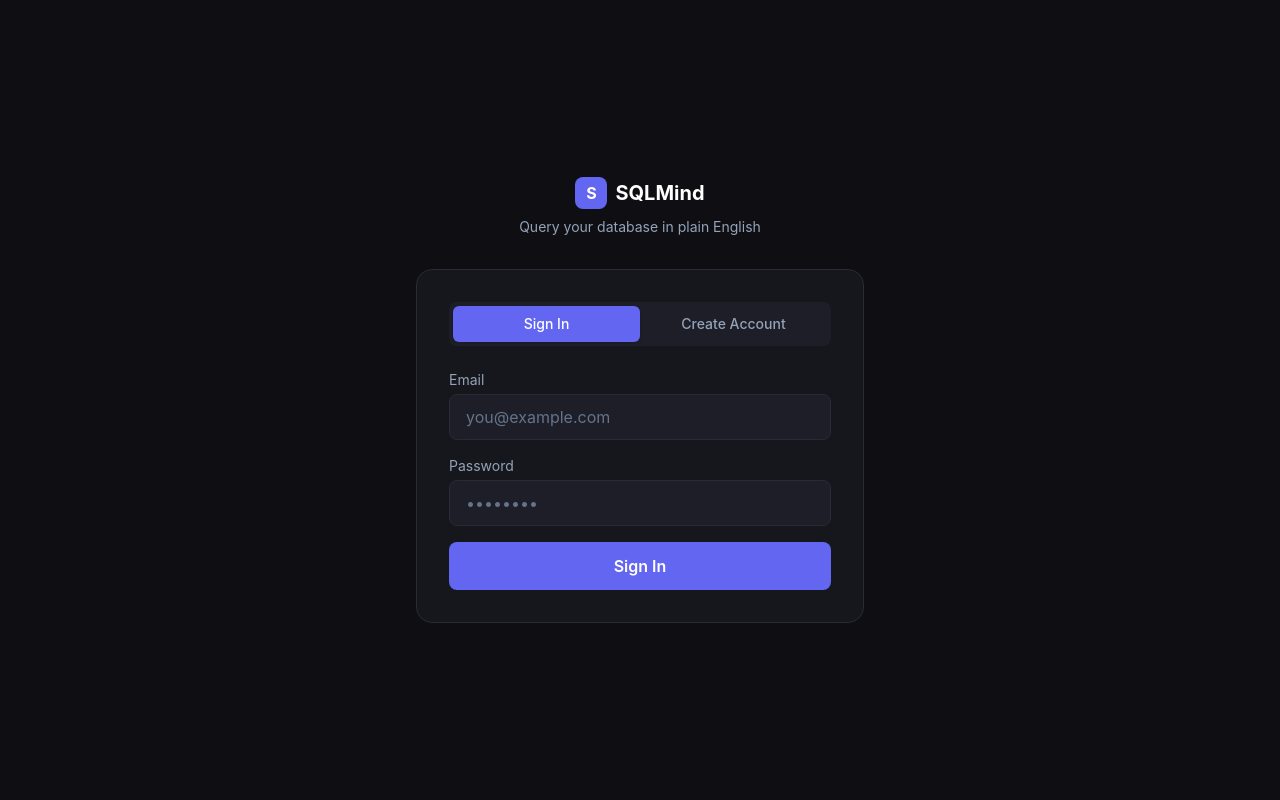
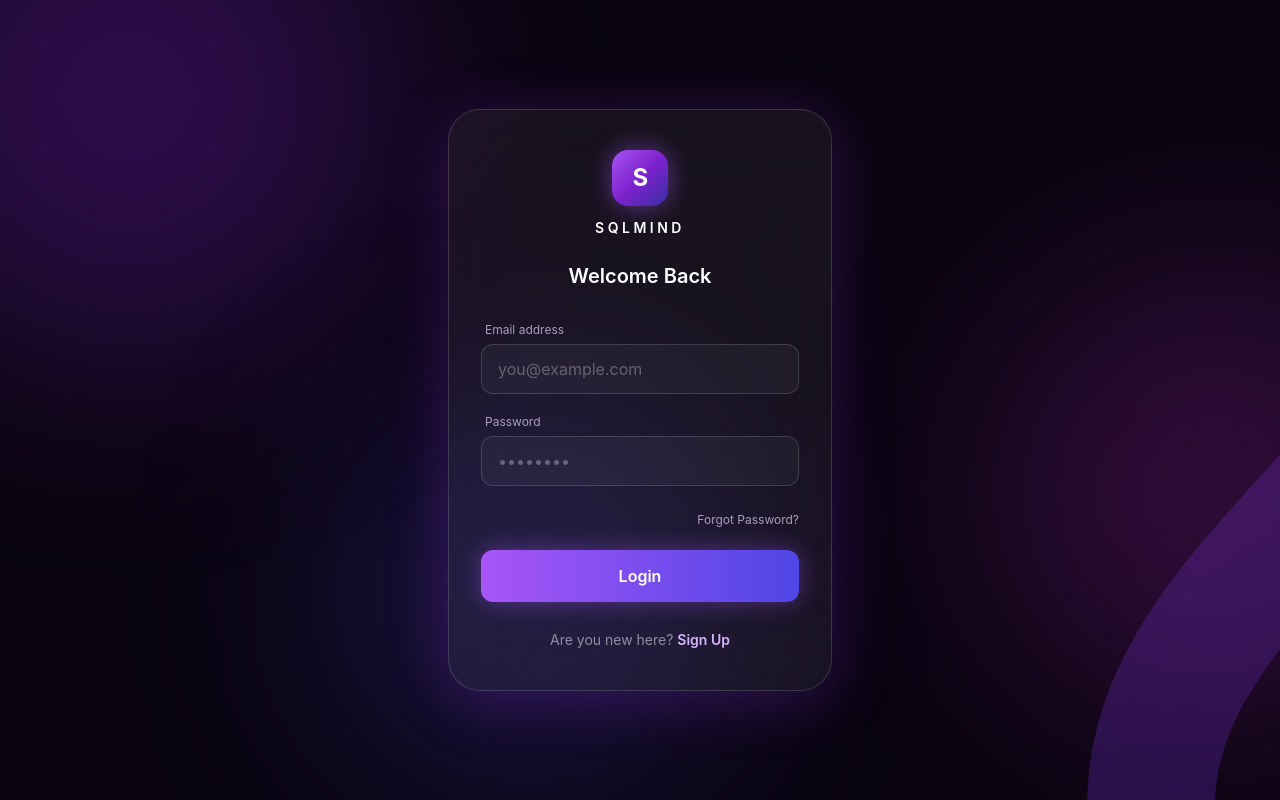
Before and after one commit to AFRADOX/SQL-Mind, a React app in the folder frontend/: page /login in a window 1280 px wide. Built offline with nearby package versions, Linux system fonts and the light colour scheme; no server answers; the HTML template or start-up script is replaced by a standard one.

Commit message:
Login desgin

```diff
--- a/frontend/src/pages/LoginPage.jsx
+++ b/frontend/src/pages/LoginPage.jsx
@@ -57,89 +57,131 @@ export default function LoginPage() {
     }
   }
 
+  const isLogin = tab === "login"
+
   return (
-    <div className="min-h-screen bg-surface-900 flex items-center justify-center px-4">
-      <div className="w-full max-w-md">
-        <div className="text-center mb-8">
-          <div className="inline-flex items-center gap-2 mb-2">
-            <div className="w-8 h-8 bg-brand-500 rounded-lg flex items-center justify-center text-white font-bold">
-              S
+    <div className="relative min-h-screen bg-[#0a0511] flex items-center justify-center px-4 overflow-hidden">
+      {/* Ambient glow field — same device as the reference: soft ribboned
+          purple light behind a glass panel, kept subtle and out of focus */}
+      <div className="pointer-events-none absolute inset-0">
+        <div className="absolute -top-40 -left-32 w-[32rem] h-[32rem] rounded-full bg-purple-700/30 blur-[110px]" />
+        <div className="absolute top-1/3 -right-40 w-[28rem] h-[28rem] rounded-full bg-fuchsia-600/20 blur-[100px]" />
+        <div className="absolute bottom-0 left-1/4 w-[26rem] h-[26rem] rounded-full bg-indigo-600/20 blur-[100px]" />
+        <svg
+          className="absolute inset-0 w-full h-full opacity-[0.35]"
+          viewBox="0 0 700 900"
+          preserveAspectRatio="xMidYMid slice"
+        >
+          <defs>
+            <linearGradient id="ribbon" x1="0" y1="0" x2="1" y2="1">
+              <stop offset="0%" stopColor="#a855f7" />
+              <stop offset="100%" stopColor="#4c1d95" />
+            </linearGradient>
+          </defs>
+          <path
+            d="M -50 150 C 150 50, 250 250, 450 180 S 750 100, 800 300 S 550 550, 650 750"
+            stroke="url(#ribbon)"
+            strokeWidth="70"
+            strokeLinecap="round"
+            fill="none"
+          />
+        </svg>
+      </div>
+
+      <div className="relative w-full max-w-sm">
+        {/* Glass card */}
+        <div className="relative rounded-[2rem] border border-white/15 bg-white/[0.06] backdrop-blur-2xl shadow-[0_8px_60px_rgba(147,51,234,0.25)] px-8 py-10">
+          {/* Logo mark */}
+          <div className="flex flex-col items-center mb-6">
+            <div className="w-14 h-14 rounded-2xl bg-gradient-to-br from-purple-500 via-purple-700 to-indigo-800 flex items-center justify-center shadow-[0_0_25px_rgba(168,85,247,0.5)] mb-3">
+              <span className="text-white text-2xl font-bold tracking-tight">S</span>
             </div>
-            <span className="text-xl font-bold text-white">SQLMind</span>
-          </div>
-          <p className="text-slate-400 text-sm">Query your database in plain English</p>
-        </div>
-
-        <div className="bg-surface-800 border border-surface-600 rounded-2xl p-8">
-          <div className="flex bg-surface-700 rounded-lg p-1 mb-6">
-            {["login", "register"].map((t) => (
-              <button
-                key={t}
-                onClick={() => setTab(t)}
-                className={`flex-1 py-2 rounded-md text-sm font-medium transition-all ${
-                  tab === t
-                    ? "bg-brand-500 text-white shadow"
-                    : "text-slate-400 hover:text-white"
-                }`}
-              >
-                {t === "login" ? "Sign In" : "Create Account"}
-              </button>
-            ))}
+            <span className="text-white text-sm font-semibold tracking-[0.25em] uppercase">
+              SQLMind
+            </span>
           </div>
 
-          <div className="space-y-4">
-            {tab === "register" && (
+          <h1 className="text-center text-white text-xl font-semibold mb-8">
+            {isLogin ? "Welcome Back" : "Create Your Account"}
+          </h1>
+
+          <div className="space-y-5">
+            {!isLogin && (
               <div>
-                <label className="block text-sm text-slate-400 mb-1">Full Name</label>
+                <label className="block text-xs text-purple-200/70 mb-1.5 ml-1">
+                  Full Name
+                </label>
                 <input
                   value={fullName}
                   onChange={(e) => setFullName(e.target.value)}
                   placeholder="Your Name"
-                  className="w-full bg-surface-700 border border-surface-600 rounded-lg px-4 py-2.5 text-white placeholder-slate-500 focus:outline-none focus:border-brand-500"
+                  className="w-full bg-white/[0.04] border border-white/15 rounded-xl px-4 py-3 text-white placeholder-white/30 focus:outline-none focus:border-purple-400/70 focus:bg-white/[0.08] transition-colors"
                 />
               </div>
             )}
 
             <div>
-              <label className="block text-sm text-slate-400 mb-1">Email</label>
+              <label className="block text-xs text-purple-200/70 mb-1.5 ml-1">
+                Email address
+              </label>
               <input
                 type="email"
                 value={email}
                 onChange={(e) => setEmail(e.target.value)}
                 placeholder="you@example.com"
-                className="w-full bg-surface-700 border border-surface-600 rounded-lg px-4 py-2.5 text-white placeholder-slate-500 focus:outline-none focus:border-brand-500"
+                className="w-full bg-white/[0.04] border border-white/15 rounded-xl px-4 py-3 text-white placeholder-white/30 focus:outline-none focus:border-purple-400/70 focus:bg-white/[0.08] transition-colors"
               />
             </div>
 
             <div>
-              <label className="block text-sm text-slate-400 mb-1">Password</label>
+              <label className="block text-xs text-purple-200/70 mb-1.5 ml-1">
+                Password
+              </label>
               <input
                 type="password"
                 value={password}
                 onChange={(e) => setPassword(e.target.value)}
                 placeholder="••••••••"
-                className="w-full bg-surface-700 border border-surface-600 rounded-lg px-4 py-2.5 text-white placeholder-slate-500 focus:outline-none focus:border-brand-500"
+                className="w-full bg-white/[0.04] border border-white/15 rounded-xl px-4 py-3 text-white placeholder-white/30 focus:outline-none focus:border-purple-400/70 focus:bg-white/[0.08] transition-colors"
               />
             </div>
 
+            {isLogin && (
+              <div className="text-right -mt-2">
+                <button
+                  type="button"
+                  className="text-xs text-purple-200/70 hover:text-purple-100 transition-colors"
+                >
+                  Forgot Password?
+                </button>
+              </div>
+            )}
+
             {error && (
-              <p className="text-red-400 text-sm bg-red-400/10 px-3 py-2 rounded-lg">
+              <p className="text-red-300 text-sm bg-red-500/10 border border-red-500/20 px-3 py-2 rounded-lg">
                 {error}
               </p>
             )}
 
             <button
-              onClick={tab === "login" ? handleLogin : handleRegister}
+              onClick={isLogin ? handleLogin : handleRegister}
               disabled={loading}
-              className="w-full bg-brand-500 hover:bg-brand-600 text-white font-semibold py-3 rounded-lg transition-colors disabled:opacity-50"
+              className="w-full bg-gradient-to-r from-purple-500 to-indigo-600 hover:from-purple-400 hover:to-indigo-500 text-white font-semibold py-3.5 rounded-xl transition-all shadow-[0_0_25px_rgba(168,85,247,0.4)] disabled:opacity-50 disabled:shadow-none"
             >
-              {loading
-                ? "Please wait..."
-                : tab === "login"
-                ? "Sign In"
-                : "Create Account"}
+              {loading ? "Please wait..." : isLogin ? "Login" : "Create Account"}
             </button>
           </div>
+
+          <p className="text-center text-sm text-white/50 mt-7">
+            {isLogin ? "Are you new here? " : "Already have an account? "}
+            <button
+              type="button"
+              onClick={() => setTab(isLogin ? "register" : "login")}
+              className="text-purple-300 font-semibold hover:text-purple-200 transition-colors"
+            >
+              {isLogin ? "Sign Up" : "Sign In"}
+            </button>
+          </p>
         </div>
       </div>
     </div>
```
